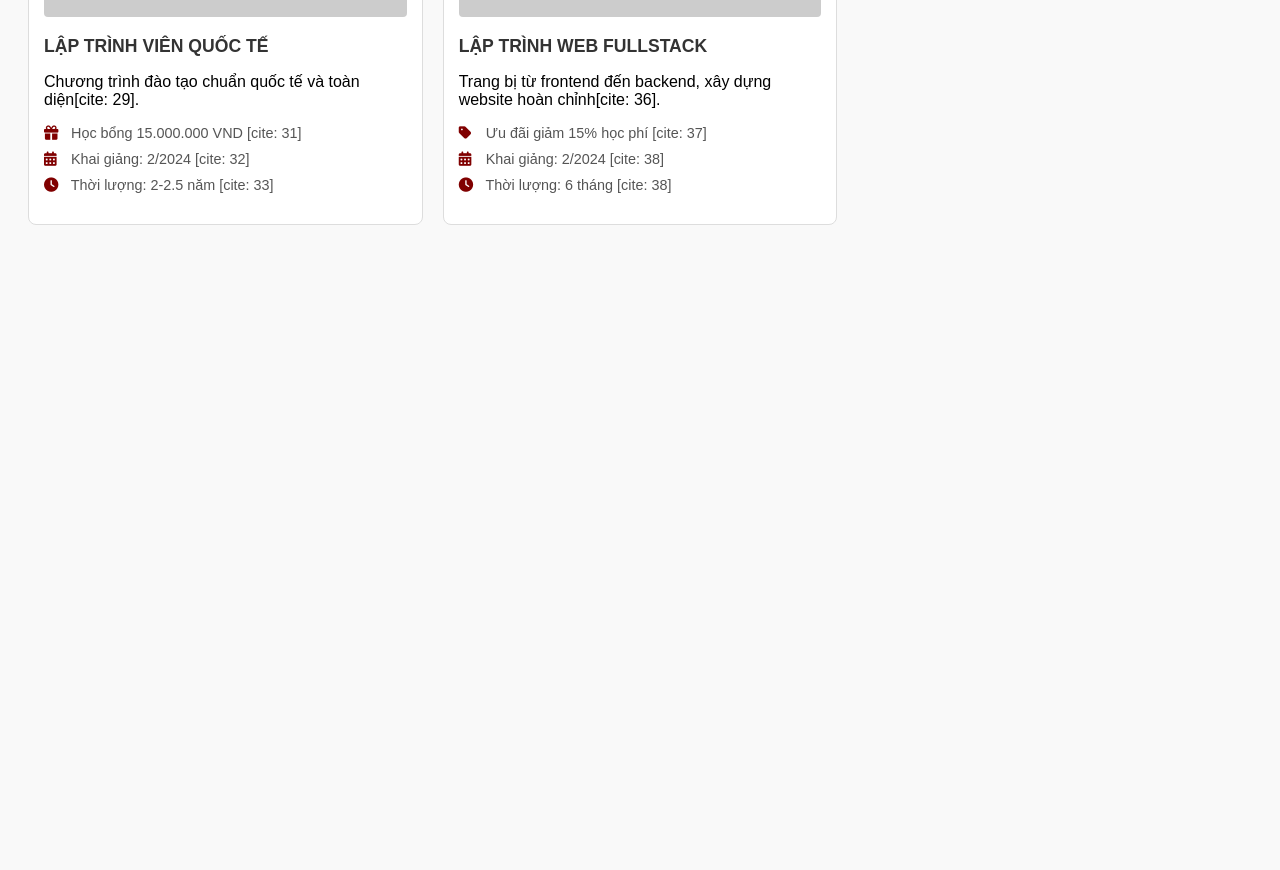
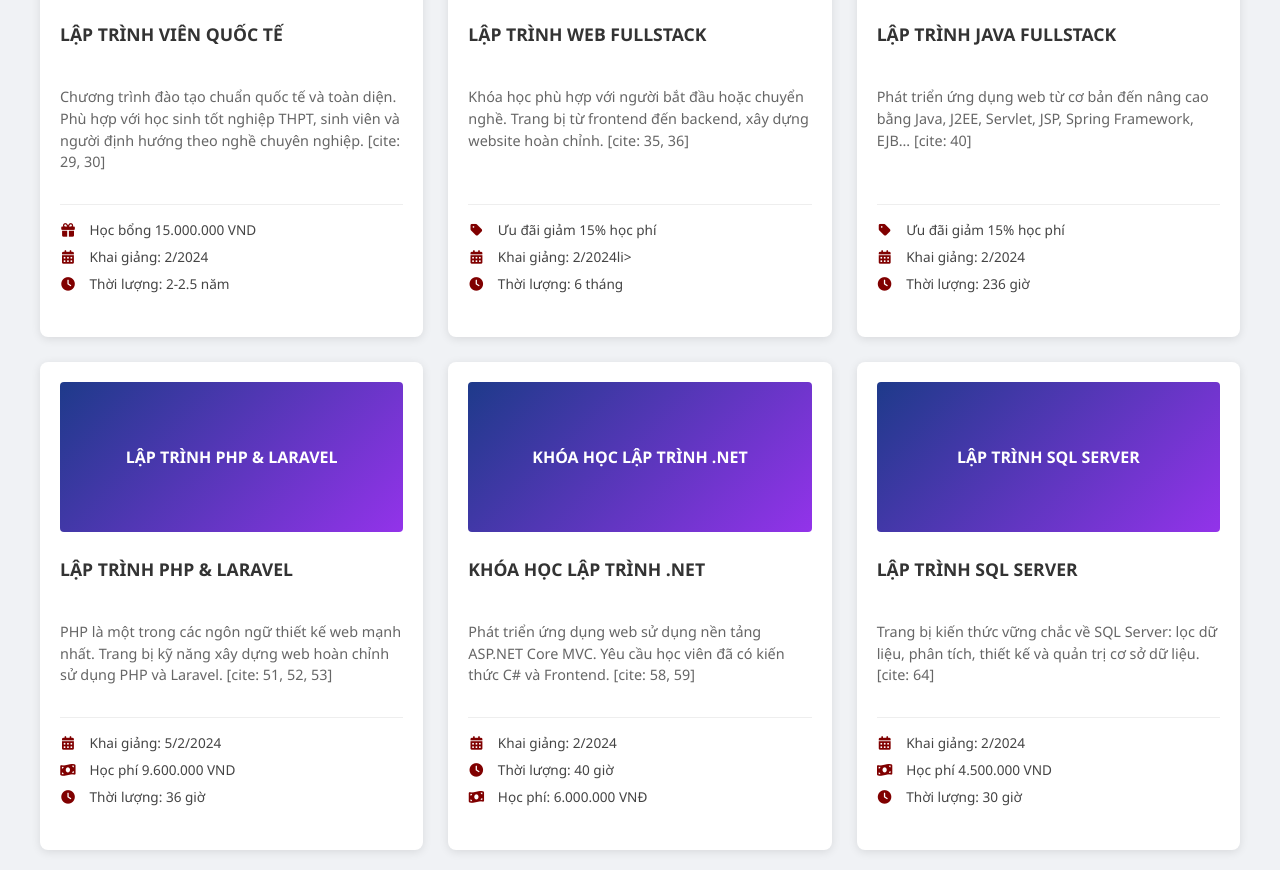
Before and after one commit to quan20122006-stack/2026_CSE391_66ANM1_PhanManhQuan, a plain HTML site: page BAITHUCHANH1/Bai2/index.html in a window 1280 px wide. Shown: the part 276-1146 px from the top of the page. Before the commit the page ends 800 px from the top, so only its background shows below. Drawn offline with Linux system fonts and the light colour scheme; placeholder pictures from the web are drawn by us.

Commit message:
fix: Update code and layout for BaiTap02

```diff
--- a/BAITHUCHANH1/Bai2/index.html
+++ b/BAITHUCHANH1/Bai2/index.html
@@ -2,38 +2,84 @@
 <html lang="vi">
 <head>
     <meta charset="UTF-8">
+    <meta name="viewport" content="width=device-width, initial-scale=1.0">
     <title>2026_CSE391_BT02_PhanManhQuan</title>
     <link rel="stylesheet" href="style.css">
     <link rel="stylesheet" href="https://cdnjs.cloudflare.com/ajax/libs/font-awesome/6.0.0/css/all.min.css">
 </head>
 <body>
-    <div class="header-title">
-        <h2>KHÓA HỌC SẮP KHAI GIẢNG</h2>
-    </div>
+
+    <div class="container">
+        <h2 class="main-title">KHÓA HỌC SẮP KHAI GIẢNG</h2>
 
         <div class="course-grid">
-        <div class="card">
-            <img src="https://via.placeholder.com/300x150" alt="International Programmer">
+            <div class="course-card">
+                <div class="image-placeholder">LẬP TRÌNH VIÊN QUỐC TẾ</div>
                 <h3>LẬP TRÌNH VIÊN QUỐC TẾ</h3>
-            <p>Chương trình đào tạo chuẩn quốc tế và toàn diện[cite: 29].</p>
+                <p>Chương trình đào tạo chuẩn quốc tế và toàn diện. Phù hợp với học sinh tốt nghiệp THPT, sinh viên và người định hướng theo nghề chuyên nghiệp. [cite: 29, 30]</p>
                 <ul>
-                <li><i class="fas fa-gift"></i> Học bổng 15.000.000 VND [cite: 31]</li>
-                <li><i class="fas fa-calendar-alt"></i> Khai giảng: 2/2024 [cite: 32]</li>
-                <li><i class="fas fa-clock"></i> Thời lượng: 2-2.5 năm [cite: 33]</li>
+                    <li><i class="fas fa-gift"></i> Học bổng 15.000.000 VND</li>
+                    <li><i class="fas fa-calendar-alt"></i> Khai giảng: 2/2024</li>
+                    <li><i class="fas fa-clock"></i> Thời lượng: 2-2.5 năm</li>
                 </ul>
             </div>
 
-        <div class="card">
-            <img src="https://via.placeholder.com/300x150" alt="Fullstack">
+            <div class="course-card">
+                <div class="image-placeholder">LẬP TRÌNH WEB FULLSTACK</div>
                 <h3>LẬP TRÌNH WEB FULLSTACK</h3>
-            <p>Trang bị từ frontend đến backend, xây dựng website hoàn chỉnh[cite: 36].</p>
+                <p>Khóa học phù hợp với người bắt đầu hoặc chuyển nghề. Trang bị từ frontend đến backend, xây dựng website hoàn chỉnh. [cite: 35, 36]</p>
                 <ul>
-                <li><i class="fas fa-tag"></i> Ưu đãi giảm 15% học phí [cite: 37]</li>
-                <li><i class="fas fa-calendar-alt"></i> Khai giảng: 2/2024 [cite: 38]</li>
-                <li><i class="fas fa-clock"></i> Thời lượng: 6 tháng [cite: 38]</li>
+                    <li><i class="fas fa-tag"></i> Ưu đãi giảm 15% học phí</li>
+                    <li><i class="fas fa-calendar-alt"></i> Khai giảng: 2/2024li>
+                    <li><i class="fas fa-clock"></i> Thời lượng: 6 tháng</li>
                 </ul>
             </div>
 
+            <div class="course-card">
+                <div class="image-placeholder">LẬP TRÌNH JAVA FULLSTACK</div>
+                <h3>LẬP TRÌNH JAVA FULLSTACK</h3>
+                <p>Phát triển ứng dụng web từ cơ bản đến nâng cao bằng Java, J2EE, Servlet, JSP, Spring Framework, EJB... [cite: 40]</p>
+                <ul>
+                    <li><i class="fas fa-tag"></i> Ưu đãi giảm 15% học phí</li>
+                    <li><i class="fas fa-calendar-alt"></i> Khai giảng: 2/2024</li>
+                    <li><i class="fas fa-clock"></i> Thời lượng: 236 giờ</li>
+                </ul>
             </div>
+
+            <div class="course-card">
+                <div class="image-placeholder">LẬP TRÌNH PHP & LARAVEL</div>
+                <h3>LẬP TRÌNH PHP & LARAVEL</h3>
+                <p>PHP là một trong các ngôn ngữ thiết kế web mạnh nhất. Trang bị kỹ năng xây dựng web hoàn chỉnh sử dụng PHP và Laravel. [cite: 51, 52, 53]</p>
+                <ul>
+                    <li><i class="fas fa-calendar-alt"></i> Khai giảng: 5/2/2024</li>
+                    <li><i class="fas fa-money-bill-wave"></i> Học phí 9.600.000 VND</li>
+                    <li><i class="fas fa-clock"></i> Thời lượng: 36 giờ</li>
+                </ul>
+            </div>
+
+            <div class="course-card">
+                <div class="image-placeholder">KHÓA HỌC LẬP TRÌNH .NET</div>
+                <h3>KHÓA HỌC LẬP TRÌNH .NET</h3>
+                <p>Phát triển ứng dụng web sử dụng nền tảng ASP.NET Core MVC. Yêu cầu học viên đã có kiến thức C# và Frontend. [cite: 58, 59]</p>
+                <ul>
+                    <li><i class="fas fa-calendar-alt"></i> Khai giảng: 2/2024</li>
+                    <li><i class="fas fa-clock"></i> Thời lượng: 40 giờ</li>
+                    <li><i class="fas fa-money-bill-wave"></i> Học phí: 6.000.000 VNĐ</li>
+                </ul>
+            </div>
+
+            <div class="course-card">
+                <div class="image-placeholder">LẬP TRÌNH SQL SERVER</div>
+                <h3>LẬP TRÌNH SQL SERVER</h3>
+                <p>Trang bị kiến thức vững chắc về SQL Server: lọc dữ liệu, phân tích, thiết kế và quản trị cơ sở dữ liệu. [cite: 64]</p>
+                <ul>
+                    <li><i class="fas fa-calendar-alt"></i> Khai giảng: 2/2024</li>
+                    <li><i class="fas fa-money-bill-wave"></i> Học phí 4.500.000 VND</li>
+                    <li><i class="fas fa-clock"></i> Thời lượng: 30 giờ</li>
+                </ul>
+            </div>
+        </div>
+    </div>
+
 </body>
 </html>
--- a/BAITHUCHANH1/Bai2/style.css
+++ b/BAITHUCHANH1/Bai2/style.css
@@ -1,16 +1,95 @@
-body { font-family: sans-serif; padding: 20px; background: #f9f9f9; }
-.header-title h2 { color: #800000; border-left: 4px solid #800000; padding-left: 10px; }
+/* Cấu hình chung */
+body {
+    font-family: 'Segoe UI', Arial, sans-serif;
+    background-color: #f0f2f5;
+    margin: 0;
+    padding: 20px;
+}
 
+.container {
+    max-width: 1200px;
+    margin: 0 auto;
+}
+
+.main-title {
+    color: #800000; /* Màu đỏ đô giống ảnh mẫu  */
+    border-left: 5px solid #800000;
+    padding-left: 15px;
+    text-transform: uppercase;
+    margin-bottom: 30px;
+}
+
+/* Chia lưới 3 cột [cite: 19] */
 .course-grid {
     display: grid;
-    grid-template-columns: repeat(3, 1fr); /* Chia 3 cột khoa học [cite: 11] */
-    gap: 20px;
-    margin-top: 20px;
+    grid-template-columns: repeat(3, 1fr); /* 3 cột bằng nhau */
+    gap: 25px;
 }
 
-.card { background: white; border: 1px solid #ddd; padding: 15px; border-radius: 8px; }
-.card img { width: 100%; border-radius: 4px; }
-.card h3 { color: #333; font-size: 1.1rem; margin: 15px 0; }
-.card ul { list-style: none; padding: 0; }
-.card li { margin-bottom: 10px; font-size: 0.9rem; color: #555; }
-.card i { color: #800000; margin-right: 8px; width: 15px; }
+/* Định dạng thẻ card */
+.course-card {
+    background: #fff;
+    border-radius: 8px;
+    box-shadow: 0 2px 10px rgba(0,0,0,0.1);
+    padding: 20px;
+    display: flex;
+    flex-direction: column;
+}
+
+/* Giả lập hình ảnh từ file PDF */
+.image-placeholder {
+    width: 100%;
+    height: 150px;
+    background: linear-gradient(135deg, #1e3a8a, #9333ea);
+    color: white;
+    display: flex;
+    align-items: center;
+    justify-content: center;
+    font-weight: bold;
+    border-radius: 4px;
+    margin-bottom: 15px;
+    text-align: center;
+}
+
+.course-card h3 {
+    font-size: 1.1rem;
+    color: #333;
+    margin: 10px 0;
+    height: 40px; /* Cố định chiều cao tiêu đề cho đều */
+}
+
+.course-card p {
+    font-size: 0.9rem;
+    color: #666;
+    line-height: 1.5;
+    margin-bottom: 15px;
+    flex-grow: 1; /* Đẩy danh sách xuống dưới cùng card */
+}
+
+.course-card ul {
+    list-style: none;
+    padding: 0;
+    border-top: 1px solid #eee;
+    padding-top: 15px;
+}
+
+.course-card li {
+    font-size: 0.85rem;
+    margin-bottom: 8px;
+    color: #444;
+}
+
+.course-card i {
+    color: #800000;
+    margin-right: 10px;
+    width: 16px;
+    text-align: center;
+}
+
+/* Responsive cho màn hình nhỏ */
+@media (max-width: 992px) {
+    .course-grid { grid-template-columns: repeat(2, 1fr); }
+}
+@media (max-width: 600px) {
+    .course-grid { grid-template-columns: 1fr; }
+}g
```
Lines whose indentation alone changed are shown as unchanged.
